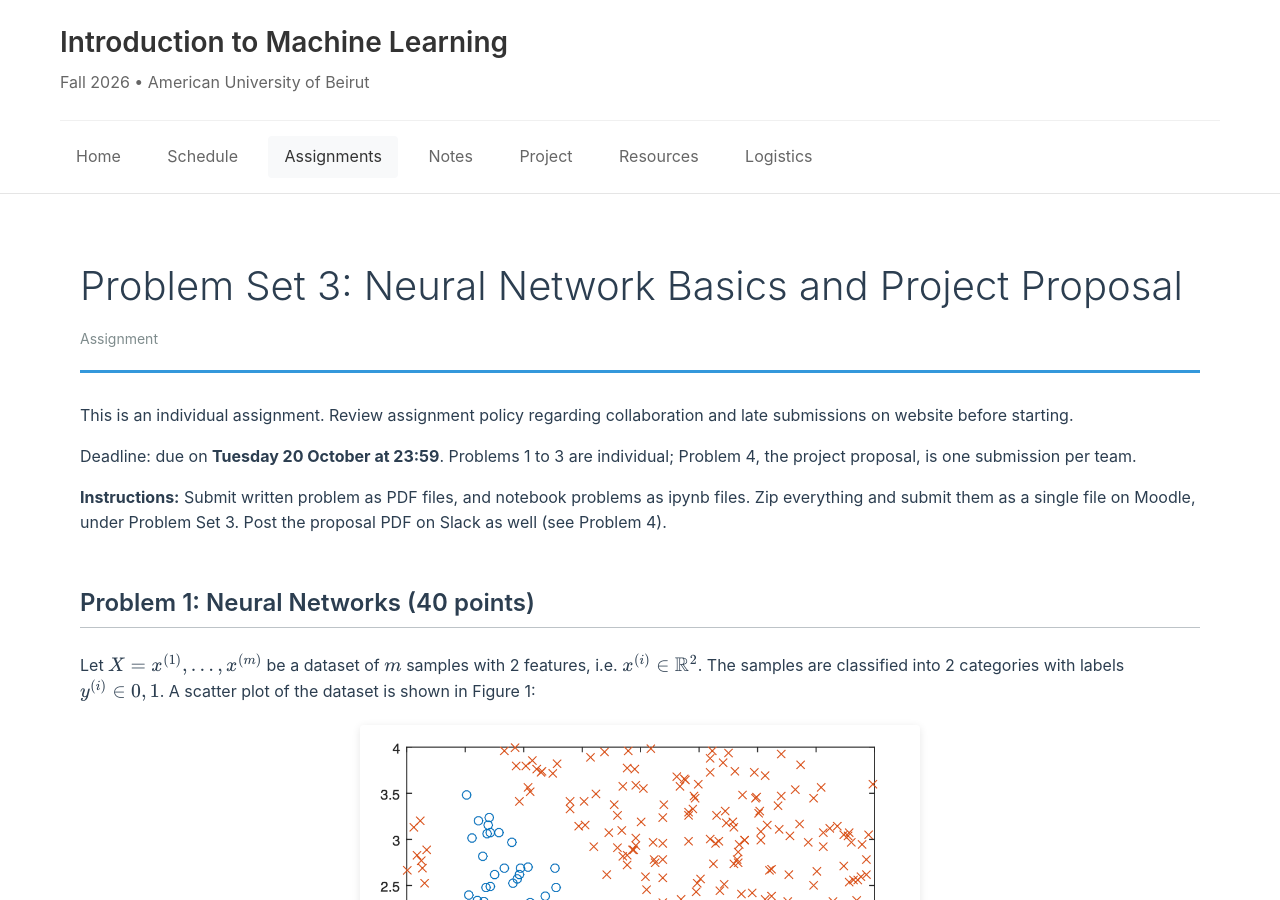
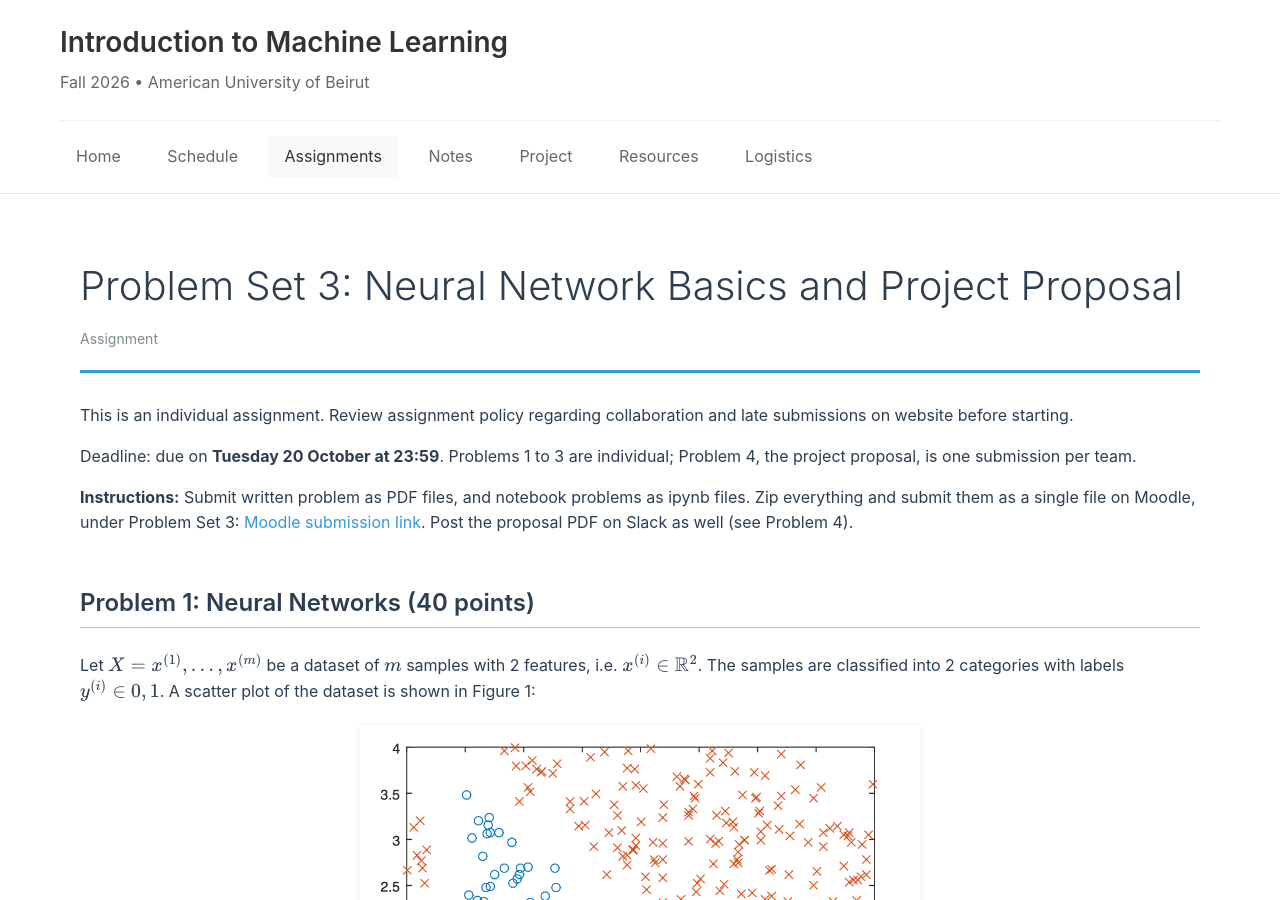
Before and after one commit to Data-Driven-Modeling-Lab/intro2ml, a Jekyll site: the page built from materials/assignments/hw4.md, in a window 1280 px wide and 900 px high. Built offline with Jekyll 4.4.1, drawn with Linux system fonts in a browser that asks for light colours; formulas are drawn with MathJax 3.

Commit message:
PS4 (Problem Set 3 on the page): Moodle submission link

```diff
--- a/materials/assignments/hw4.md
+++ b/materials/assignments/hw4.md
@@ -10,7 +10,7 @@ This is an individual assignment. Review assignment policy regarding collaborati
 
 Deadline: due on **Tuesday 20 October at 23:59**. Problems 1 to 3 are individual; Problem 4, the project proposal, is one submission per team.
 
-**Instructions:** Submit written problem as PDF files, and notebook problems as ipynb files. Zip everything and submit them as a single file on Moodle, under Problem Set 3. Post the proposal PDF on Slack as well (see Problem 4).
+**Instructions:** Submit written problem as PDF files, and notebook problems as ipynb files. Zip everything and submit them as a single file on Moodle, under Problem Set 3: [Moodle submission link](https://lms.aub.edu.lb/mod/assign/view.php?id=2851535). Post the proposal PDF on Slack as well (see Problem 4).
 
 
 ## Problem 1:  Neural Networks (40 points)
```
